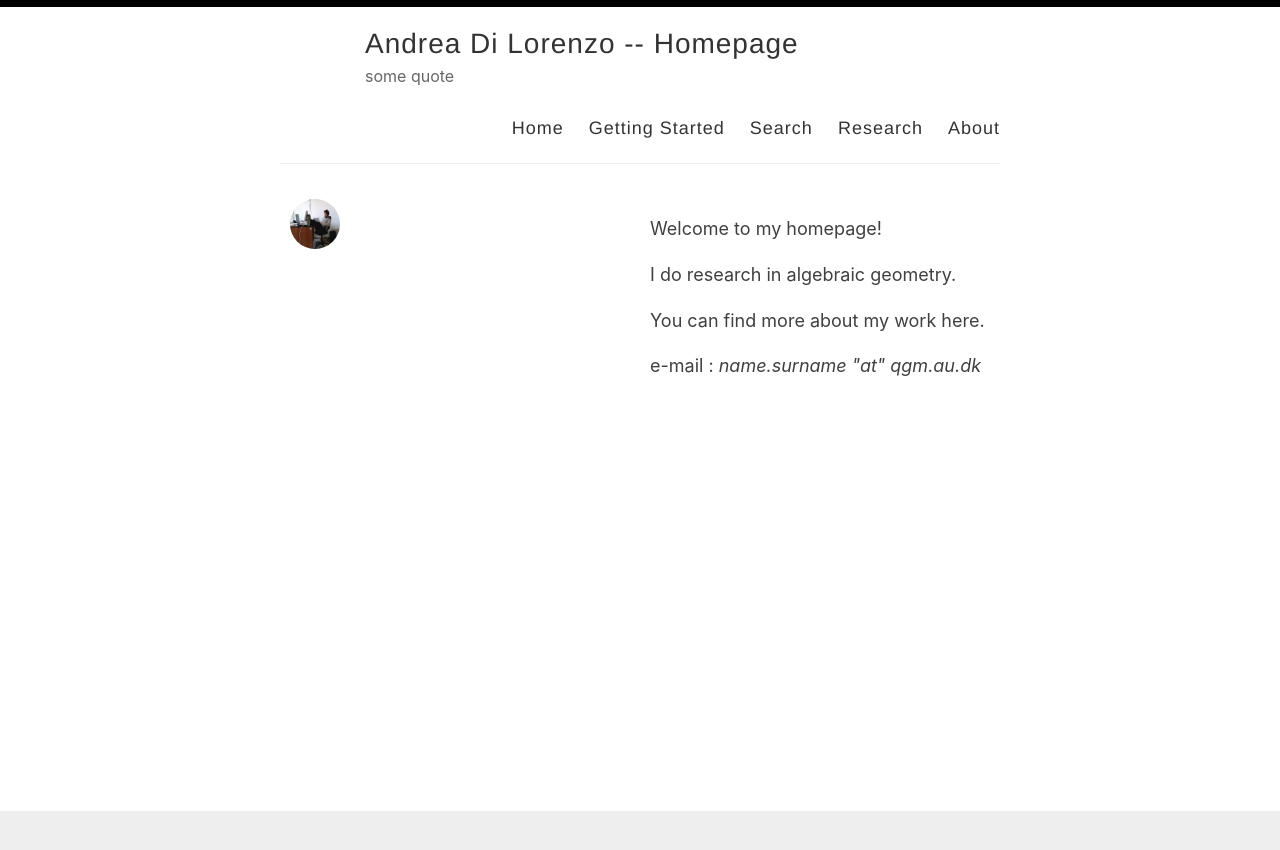
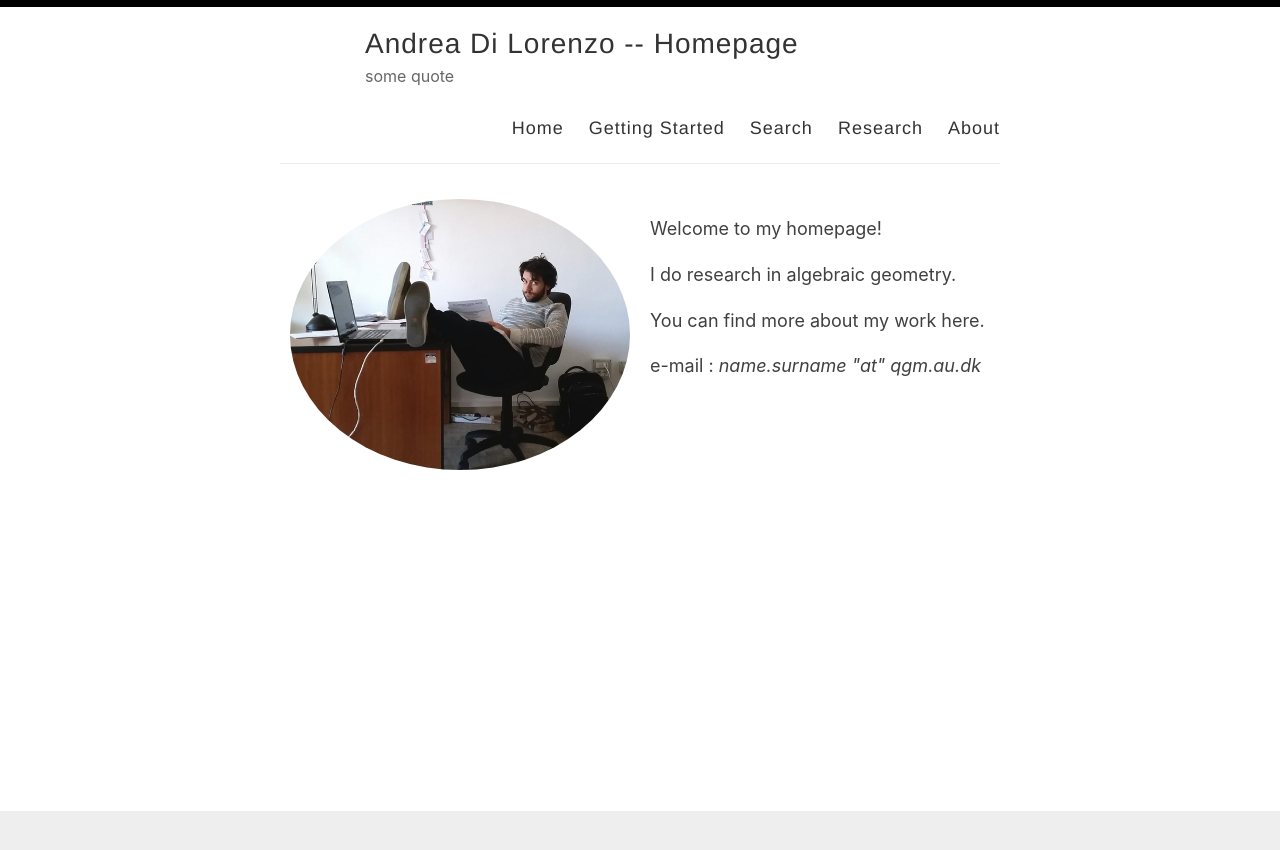
Before and after one commit to anddil/anddil.github.io, a Jekyll site: the page built from index.html, in a window 1280 px wide. Shown: the top 850 px of the page. Built offline with Jekyll 4.4.1, drawn with Linux system fonts in a browser that asks for light colours; the list of posts is cut into pages by our own code.

Commit message:
Update index.html

```diff
--- a/index.html
+++ b/index.html
@@ -25,8 +25,6 @@ layout: default
 /* To make the avatar img circular */
 .avatar {
   vertical-align: middle;
-  width: 50px;
-  height: 50px;
   border-radius: 50%;
 }
 </style>
```
